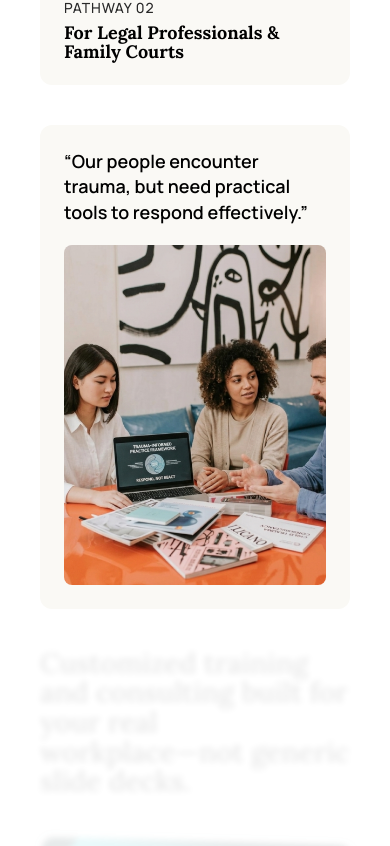
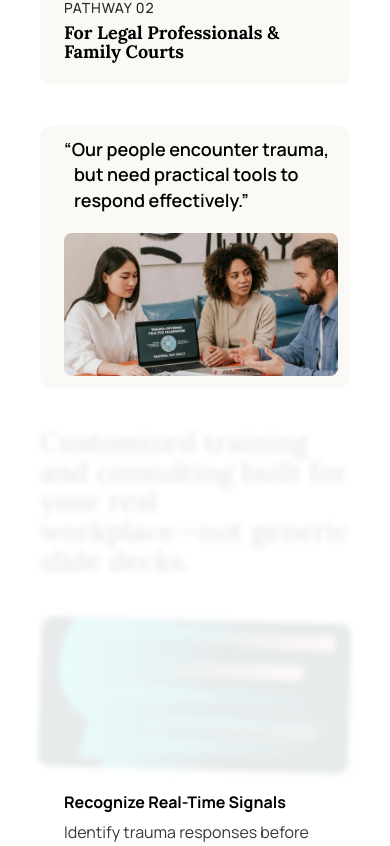
Before and after one commit to LabuanWarren/Child-Trauma-Consultancy, a React (Vite) app: page / in a window 390 px wide. Shown: the part 5257-6103 px from the top of the page. Built offline with nearby package versions, Linux system fonts and the light colour scheme; the HTML template or start-up script is replaced by a standard one.

Commit message:
UI enhancements

```diff
--- a/src/components/Pathways.css
+++ b/src/components/Pathways.css
@@ -163,8 +163,7 @@
   grid-template-columns: minmax(0, 630fr) minmax(0, 630fr);
   gap: 20px;
   align-items: center;
-  min-height: 388px;
-  padding: 24px;
+  padding: 12px 12px 12px 24px;
   background: #faf9f5;
   border-radius: 12px;
 }
@@ -173,6 +172,10 @@
   margin: 0;
   max-width: 570px;
   align-self: center;
+  padding-inline-start: 0.55em;
+  text-indent: -0.55em;
+  hanging-punctuation: first last;
+  text-wrap: pretty;
   font-family: var(--font-body);
   font-size: 24px;
   font-weight: 600;
@@ -190,7 +193,8 @@
 .pathways__hero-media img {
   display: block;
   width: 100%;
-  height: 340px;
+  height: auto;
+  aspect-ratio: 650 / 340;
   object-fit: cover;
 }
 
@@ -219,6 +223,7 @@
 .pathways__lead {
   margin: 0;
   max-width: 570px;
+  text-wrap: pretty;
   font-family: var(--font-display);
   font-size: 40px;
   font-weight: 500;
@@ -318,11 +323,6 @@
 @media (max-width: 1023px) {
   .pathways__hero {
     grid-template-columns: 1fr;
-    min-height: 0;
-  }
-
-  .pathways__hero-media img {
-    min-height: 320px;
   }
 
   .pathways__features {
```
